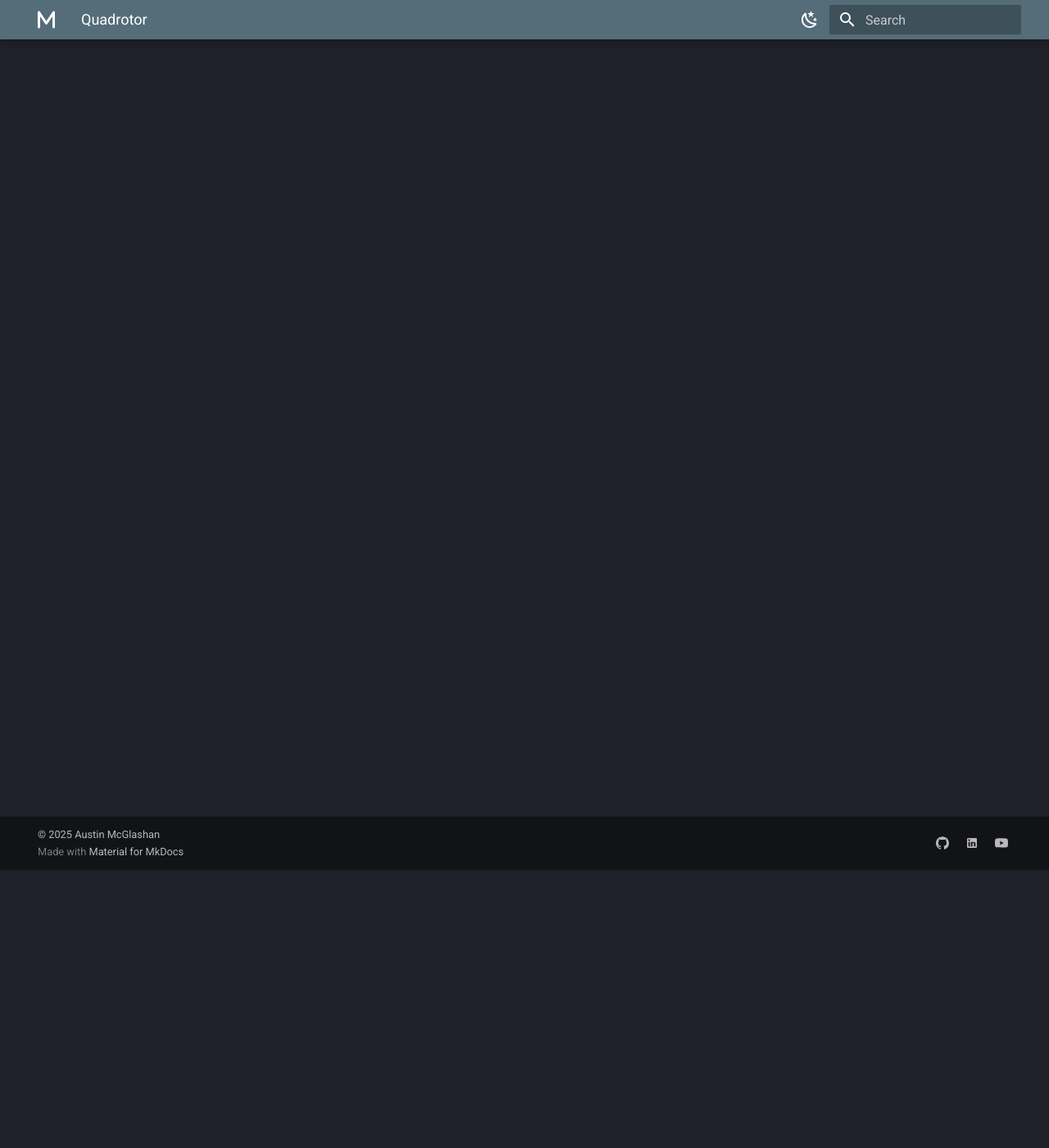
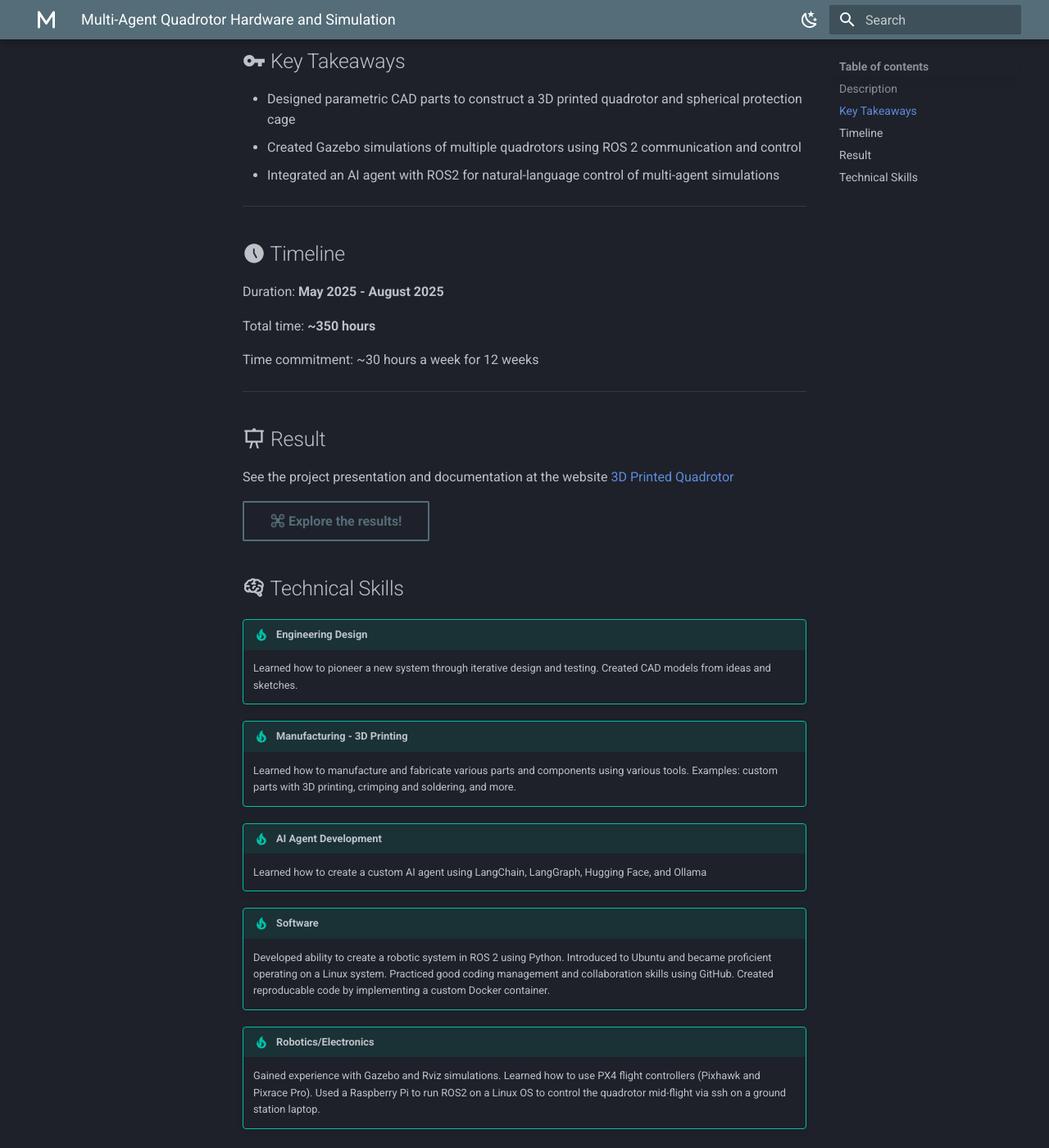
Before and after one commit to austin006/austin006.github.io, an MkDocs documentation site: the page built from docs/project-portfolio/projects/2025/quadrotor.md, in a window 1280 px wide and 1400 px high, scrolled down 339 px. Shown: the whole window at 82% size. Built offline with MkDocs 1.6.1 and Material for MkDocs 9.7.7, drawn with Linux system fonts in a browser that asks for light colours; comment, search, counter and statistics services are not loaded; some of the changed text lies outside the part shown.

Commit message:
Added quadrotor page

```diff
--- a/docs/project-portfolio/projects/2025/quadrotor.md
+++ b/docs/project-portfolio/projects/2025/quadrotor.md
@@ -1,4 +1,52 @@
-This page is currently in progress.
+# Multi-Agent Quadrotor Hardware and Simulation
+
+## :material-notebook: Description
+
+Created a 3D-printed, crash-resistant, LLM-enabled quadrotor with high customizability to provide a platform for **multi-agent coordination** and **AI agent** research within the [**MAGICC Lab**](https://magicc.byu.edu/)
+
+***
+
+## :material-key: Key Takeaways
+
+- Designed parametric CAD parts to construct a 3D printed quadrotor and spherical protection cage
+- Created Gazebo simulations of multiple quadrotors using ROS 2 communication and control
+- Integrated an AI agent with ROS2 for natural-language control of multi-agent simulations
+
+
+***
+
+## :material-clock-time-five: Timeline
+
+Duration: **May 2025 - August 2025**
+
+Total time: **~350 hours**
+
+Time commitment: ~30 hours a week for 12 weeks
+
+***
+
+## :material-presentation: Result
+
+See the project presentation and documentation at the website [3D Printed Quadrotor](https://austin006.github.io/3d_printed_quad/)
+
+[:material-quadcopter: Explore the results!](https://austin006.github.io/3d_printed_quad/){ .md-button .md-button }
+
+## :material-brain: Technical Skills
+
+!!! tip "**Engineering Design**"
+    Learned how to pioneer a new system through iterative design and testing. Created CAD models from ideas and sketches.
+
+!!! tip "**Manufacturing - 3D Printing**"
+    Learned how to manufacture and fabricate various parts and components using various tools. Examples: custom parts with 3D printing, crimping and soldering, and more.
+
+!!! tip "**AI Agent Development**"
+    Learned how to create a custom AI agent using LangChain, LangGraph, Hugging Face, and Ollama
+
+!!! tip "**Software**"
+    Developed ability to create a robotic system in ROS 2 using Python. Introduced to Ubuntu and became proficient operating on a Linux system. Practiced good coding management and collaboration skills using GitHub. Created reproducable code by implementing a custom Docker container.
+
+!!! tip "**Robotics/Electronics**"
+    Gained experience with Gazebo and Rviz simulations. Learned how to use PX4 flight controllers (Pixhawk and Pixrace Pro). Used a Raspberry Pi to run ROS2 on a Linux OS to control the quadrotor mid-flight via ssh on a ground station laptop.
 
 ***
 ///caption
--- a/mkdocs.yml
+++ b/mkdocs.yml
@@ -65,10 +65,6 @@ markdown_extensions:
 - footnotes
 - pymdownx.blocks.caption
 
-extra_javascript:
-  - https://unpkg.com/tablesort@5.3.0/dist/tablesort.min.js
-  - javascripts/tablesort.js
-
 extra:
   social:
     - icon: simple/github
```
Also changed, not shown: docs/project-portfolio/complete-project-portfolio.md (+1 -1 lines).
